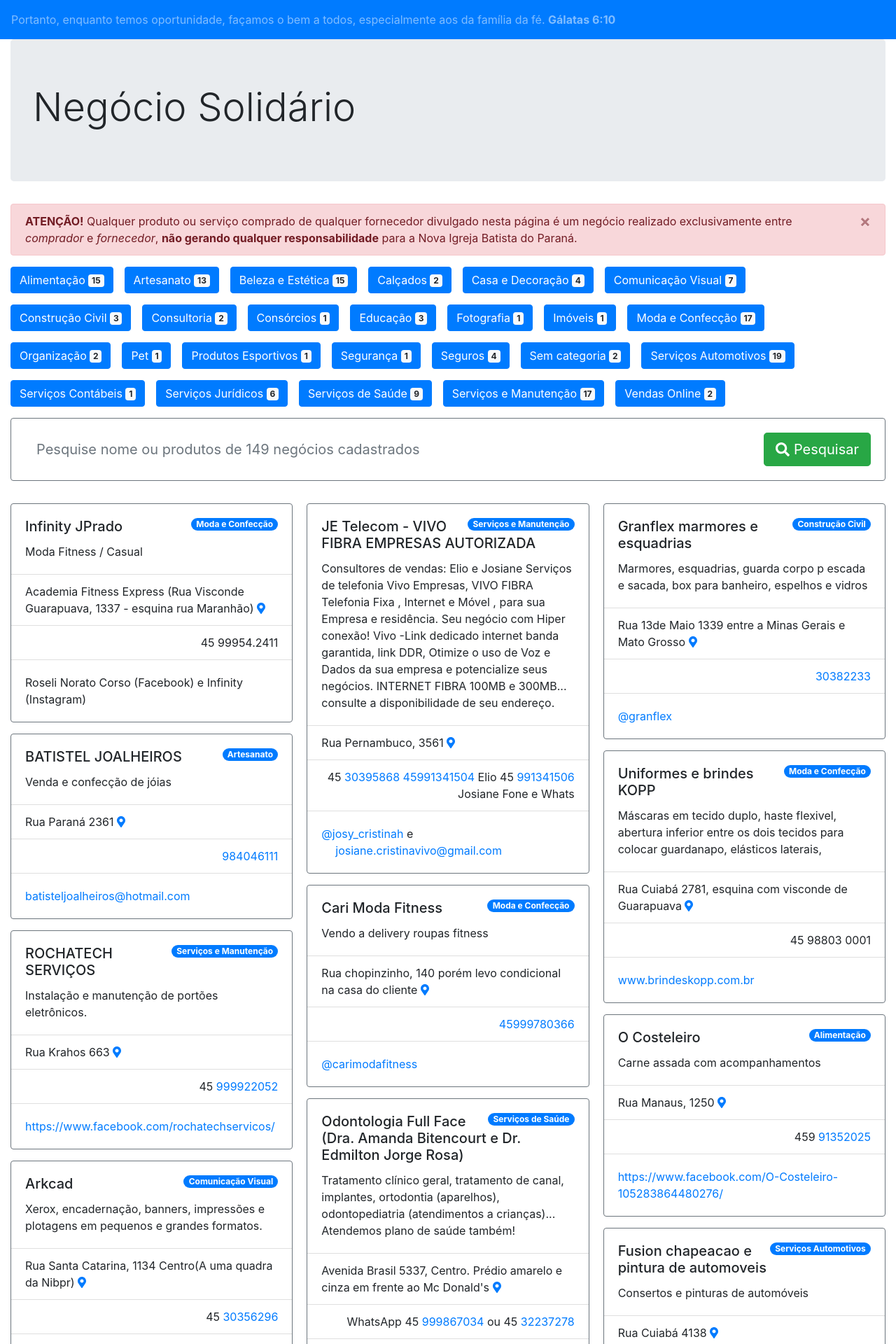
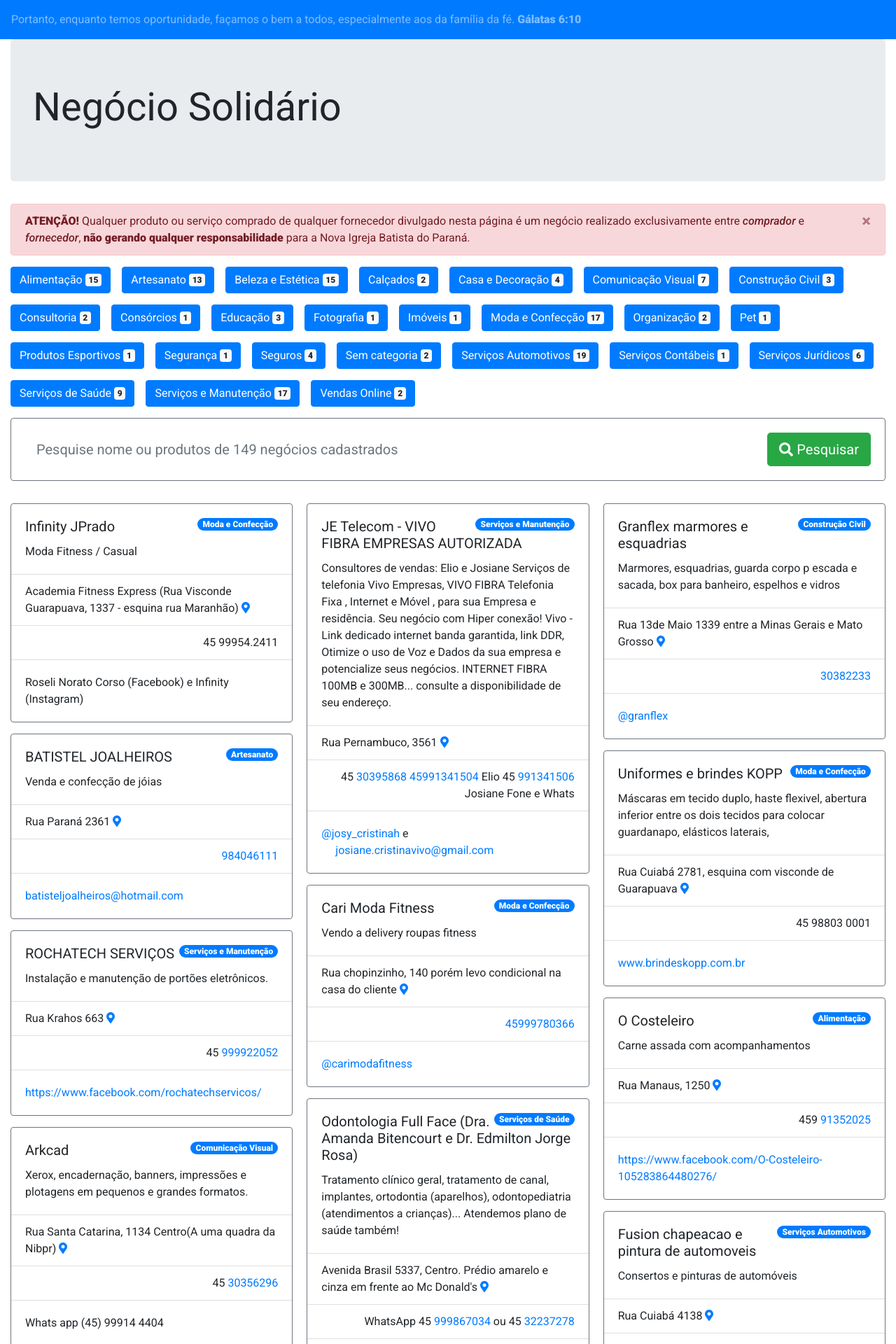
Before and after one commit to tetri/nib_negocio-solidario, a Jekyll site: the page built from index.html, in a window 1280 px wide. Shown: the top 1920 px of the page at 70% size. Built offline with Jekyll 4.4.1, drawn with Linux system fonts in a browser that asks for light colours; nearby versions of some CDN libraries.

Commit message:
atualização de dados

```diff
--- a/_sass/main.scss
+++ b/_sass/main.scss
@@ -1,9 +1,13 @@
 $backgroundColor: #ffffff;
 $bodyColor: #000000;
-$bodyFont: -apple-system,BlinkMacSystemFont,"Segoe UI",Helvetica,Arial,sans-serif,"Apple Color Emoji","Segoe UI Emoji","Segoe UI Symbol";
+//$bodyFont: -apple-system,BlinkMacSystemFont,"Segoe UI",Helvetica,Arial,sans-serif,"Apple Color Emoji","Segoe UI Emoji","Segoe UI Symbol";
+$bodyFont: 'Roboto', sans-serif;
 
 body {
   background: $backgroundColor;
   color: $bodyColor;
-  font-family: $bodyFont;
 }
+
+* {
+  font-family: $bodyFont !important;
+}
--- a/assets/css/main.scss
+++ b/assets/css/main.scss
@@ -1,5 +1,6 @@
 ---
 ---
 
+@import url('https://fonts.googleapis.com/css2?family=Roboto:ital,wght@0,400;0,900;1,500&display=swap');
 @import "main";
 @import "bootstrap/bootstrap";
```
